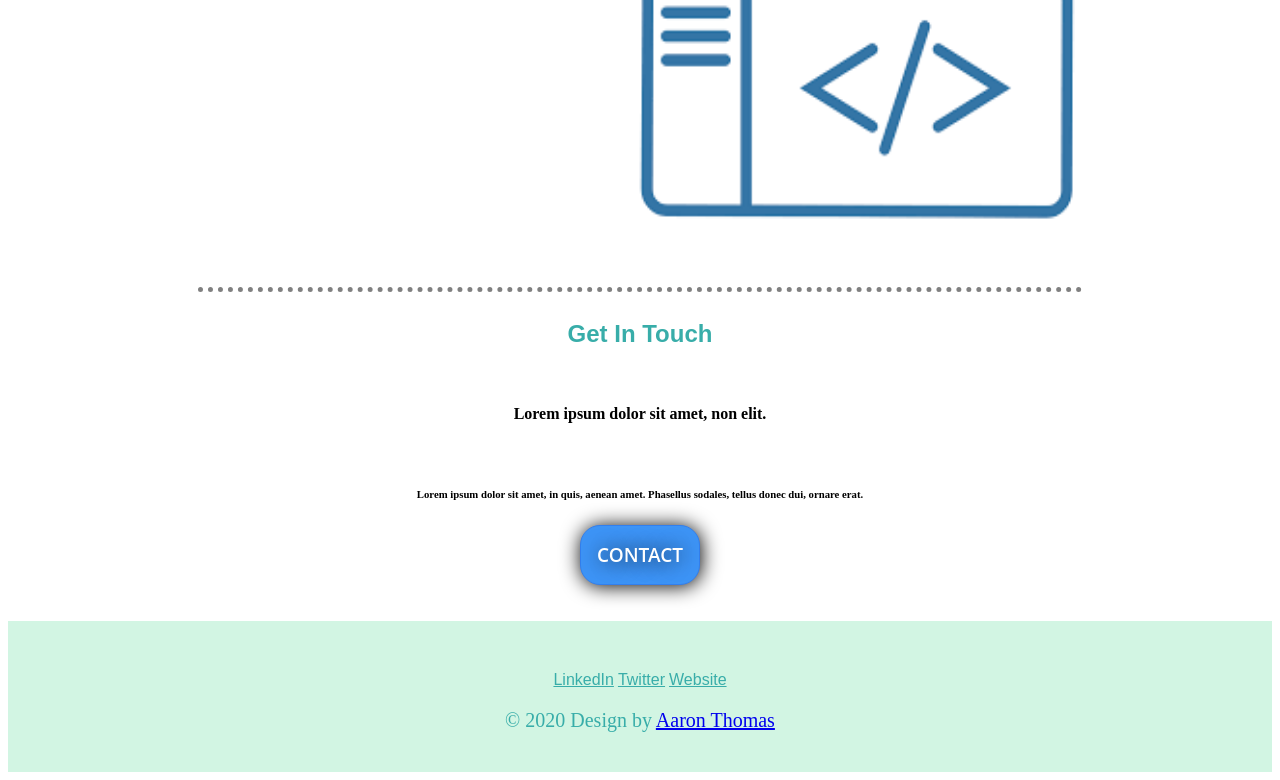
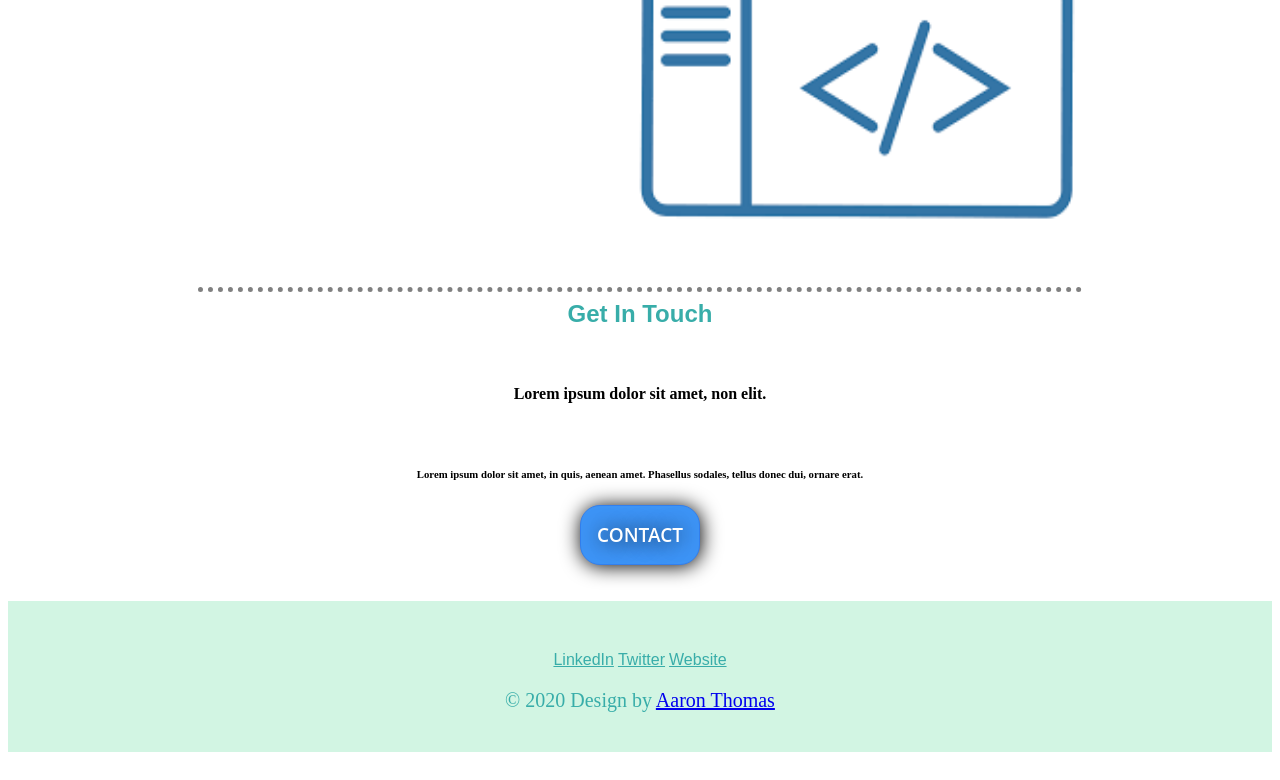
Before and after one commit to aaron592/Skill, a plain HTML site: page index.html in a window 1280 px wide. Shown: the part 2048-2828 px from the top of the page. Drawn offline with nearby package versions, Linux system fonts and the light colour scheme.

Commit message:
Update index.html

```diff
--- a/index.html
+++ b/index.html
@@ -50,7 +50,7 @@
   <hr>
 </div>
 <div class="contact-me">
-    <h2 class="get">Get In Touch</h2>
+    <h2 class="">Get In Touch</h2>
 	<br>
 	<br>
     <h4>Lorem ipsum dolor sit amet, non elit.</h4>
```
